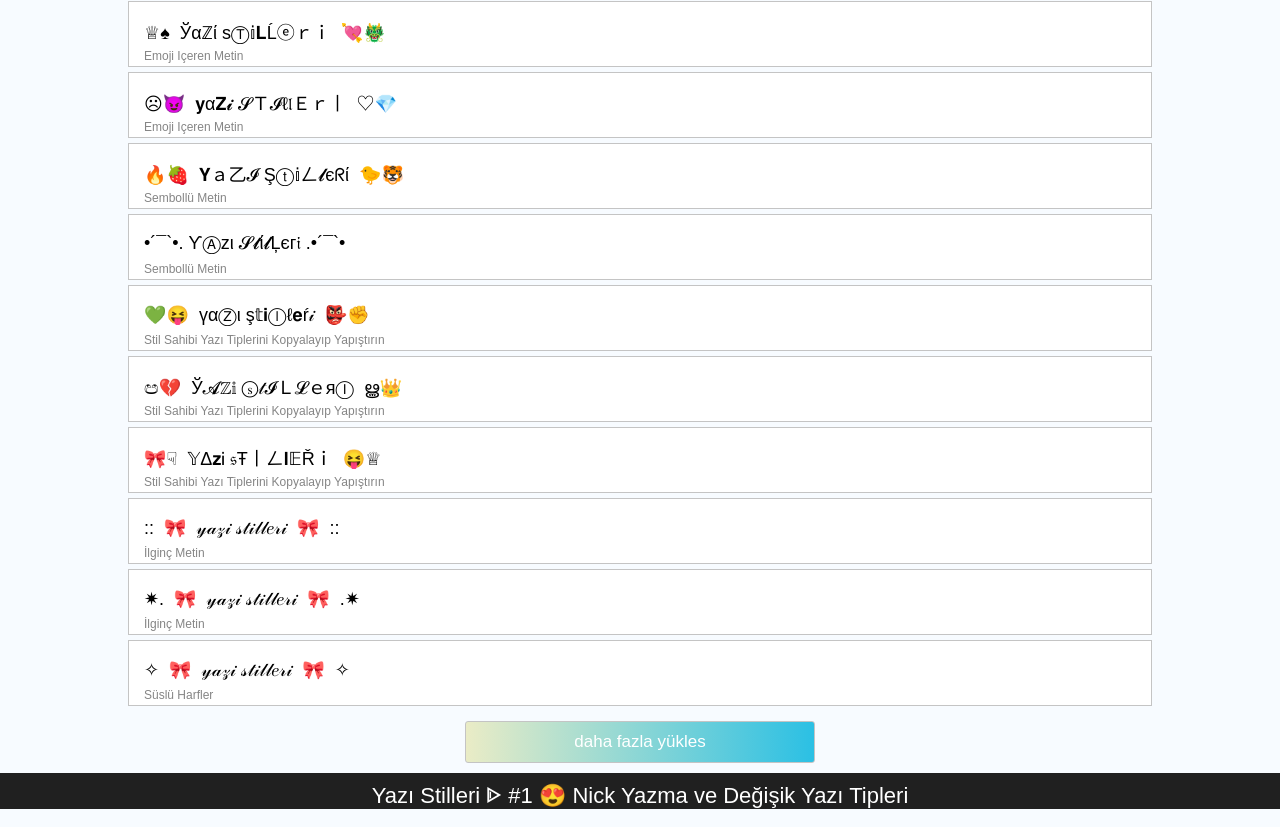
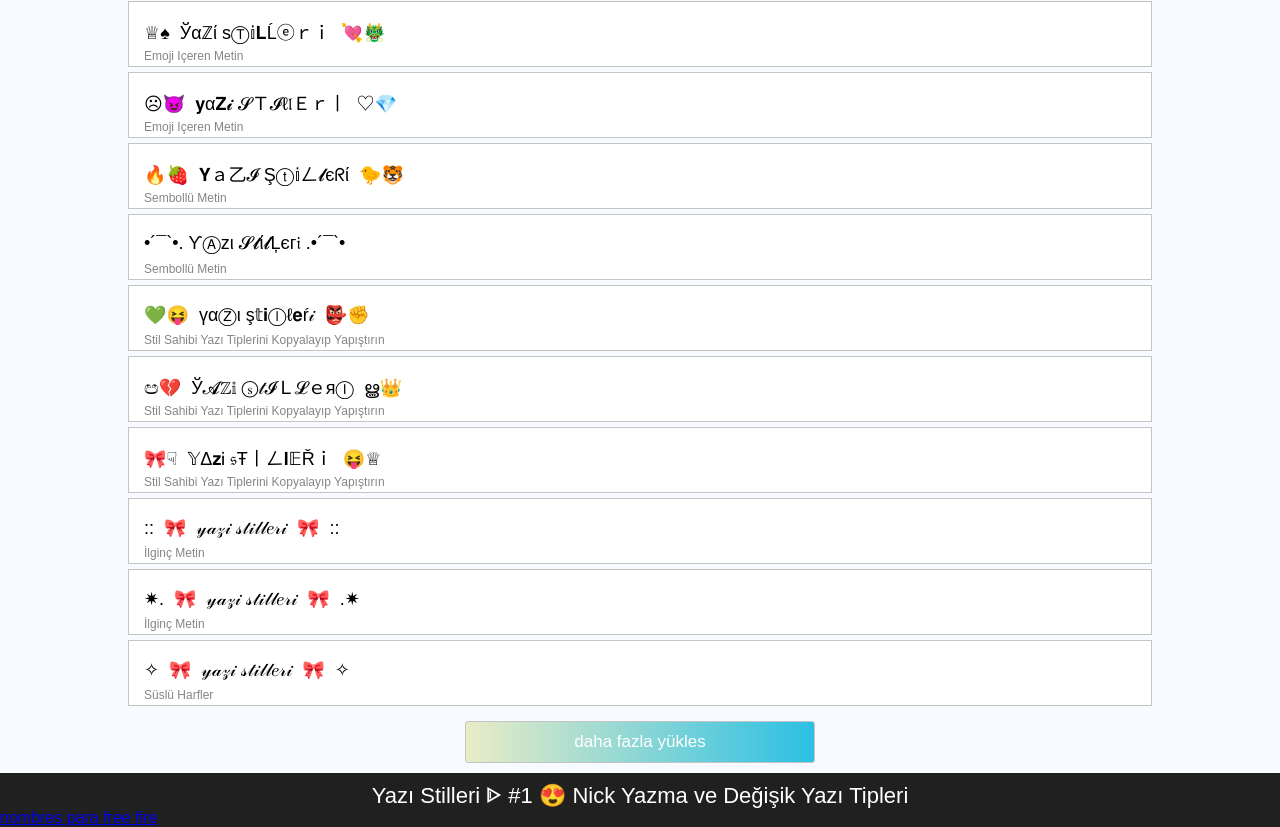
Before and after one commit to fontgenerator/Yaz-Stilleri, a plain HTML site: page index.html in a window 1280 px wide. Shown: the part 6247-7074 px from the top of the page. Drawn offline with nearby package versions, Linux system fonts and the light colour scheme; a script that the page names is missing.

Commit message:
Update index.html

```diff
--- a/index.html
+++ b/index.html
@@ -701,6 +701,7 @@ div#random_data {
 
 <footer>
     <p class="title">Yazı Stilleri ᐈ #1 😍 Nick Yazma ve Değişik Yazı Tipleri </p>
+<a href="https://github.com/fontgenerator/nombres-para-free-fire">nombres para free fire</a>
 
 </footer>
 
```
